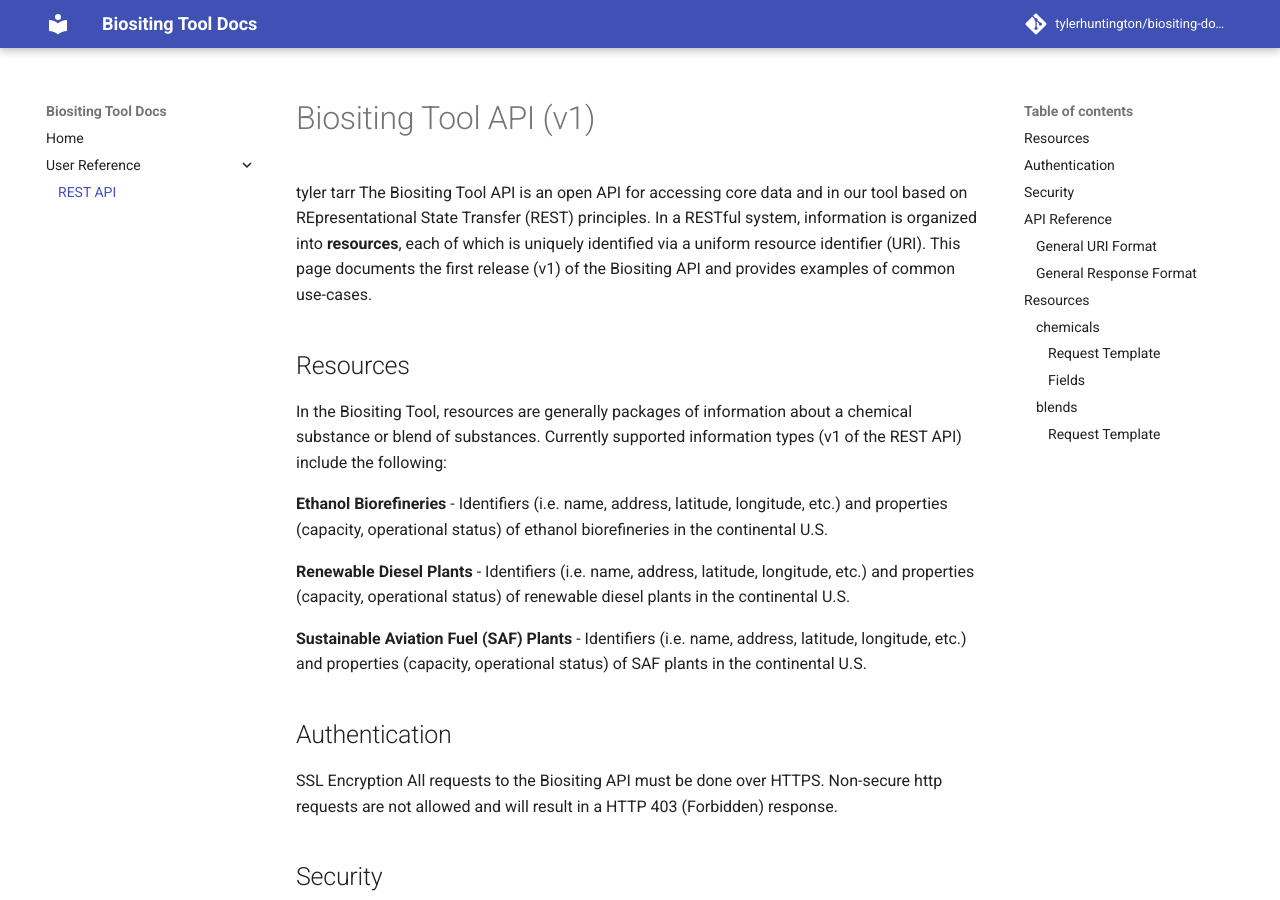
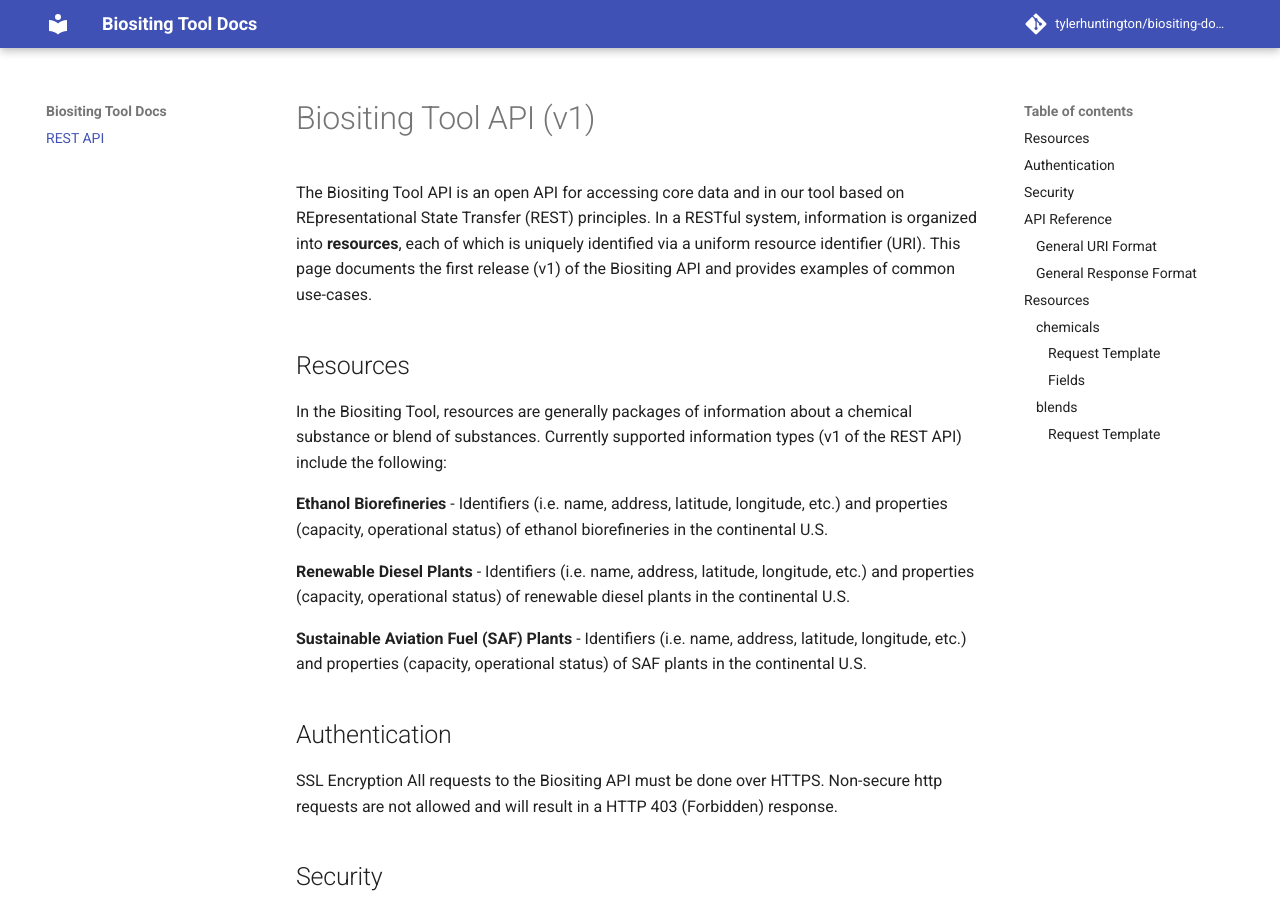
Before and after one commit to tylerhuntington/biositing-docs, an MkDocs documentation site: the page built from docs/user-guide/rest-api.md, in a window 1280 px wide and 900 px high. Built offline with MkDocs 1.6.1 and Material for MkDocs 9.7.7, drawn with Linux system fonts in a browser that asks for light colours; comment, search, counter and statistics services are not loaded.

Commit message:
Update nav.

```diff
--- a/docs/user-guide/rest-api.md
+++ b/docs/user-guide/rest-api.md
@@ -1,6 +1,6 @@
 # Biositing Tool API (v1)
 
-tyler tarr The Biositing Tool API is an open API for accessing
+The Biositing Tool API is an open API for accessing
 core data and in our tool
 based on REpresentational State Transfer (REST) principles. In a RESTful system,
 information is organized into **resources**, each of which is uniquely
--- a/mkdocs.yml
+++ b/mkdocs.yml
@@ -9,11 +9,11 @@ repo_url: 'https://github.com/tylerhuntington/biositing-docs'
 
 
 nav:
-  - Home: 'index.md'
+#  - Home: 'index.md'
 #    # - Methodology:
 #      - 'Property Prediction': 'methodology/property-prediction.md'
 #      - 'Blend Tool': 'methodology/blend-tool.md'
-  - User Reference:
+#  - User Reference:
       - 'REST API': 'user-guide/rest-api.md'
 #  - Database Updates: 'database-updates.md'
 
```
